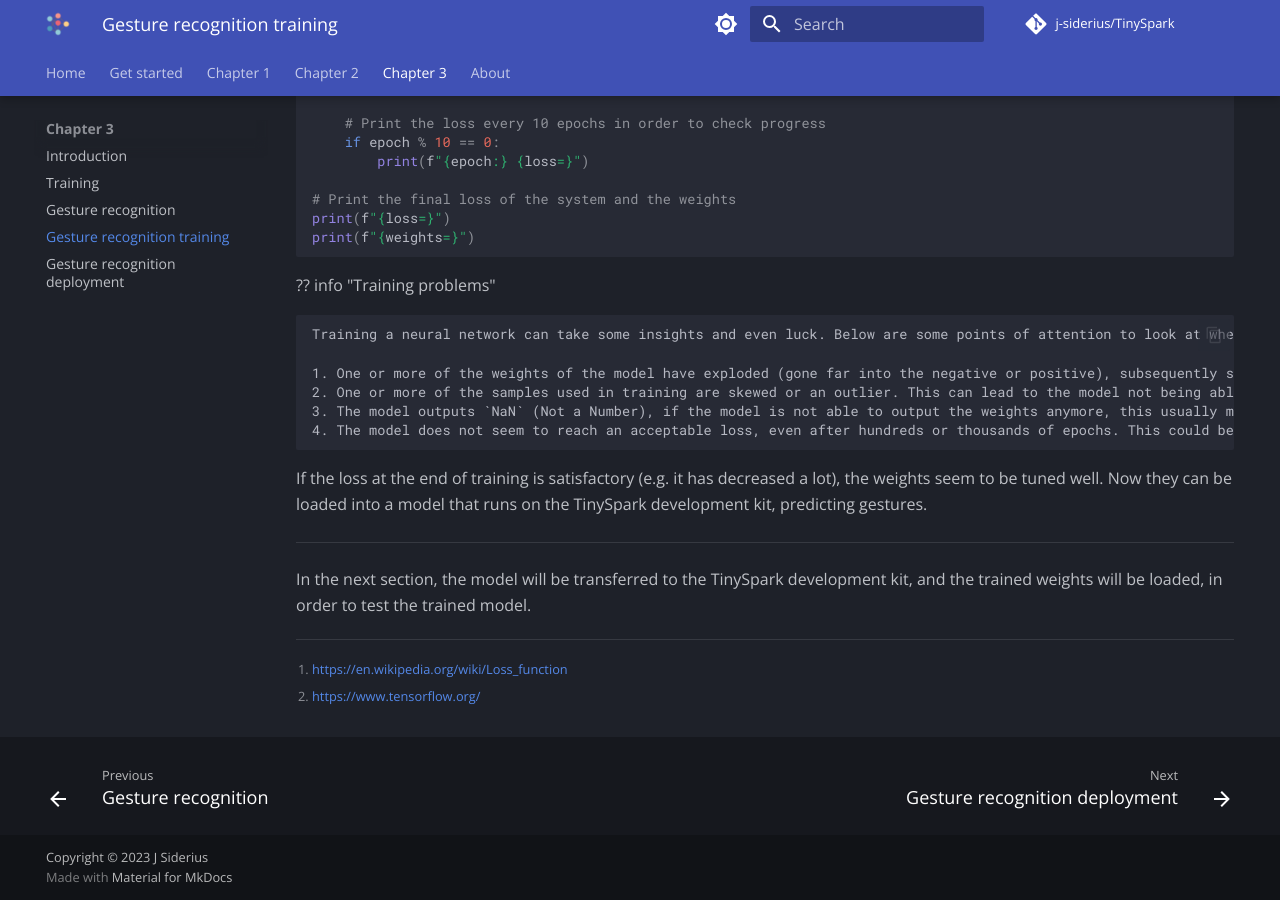
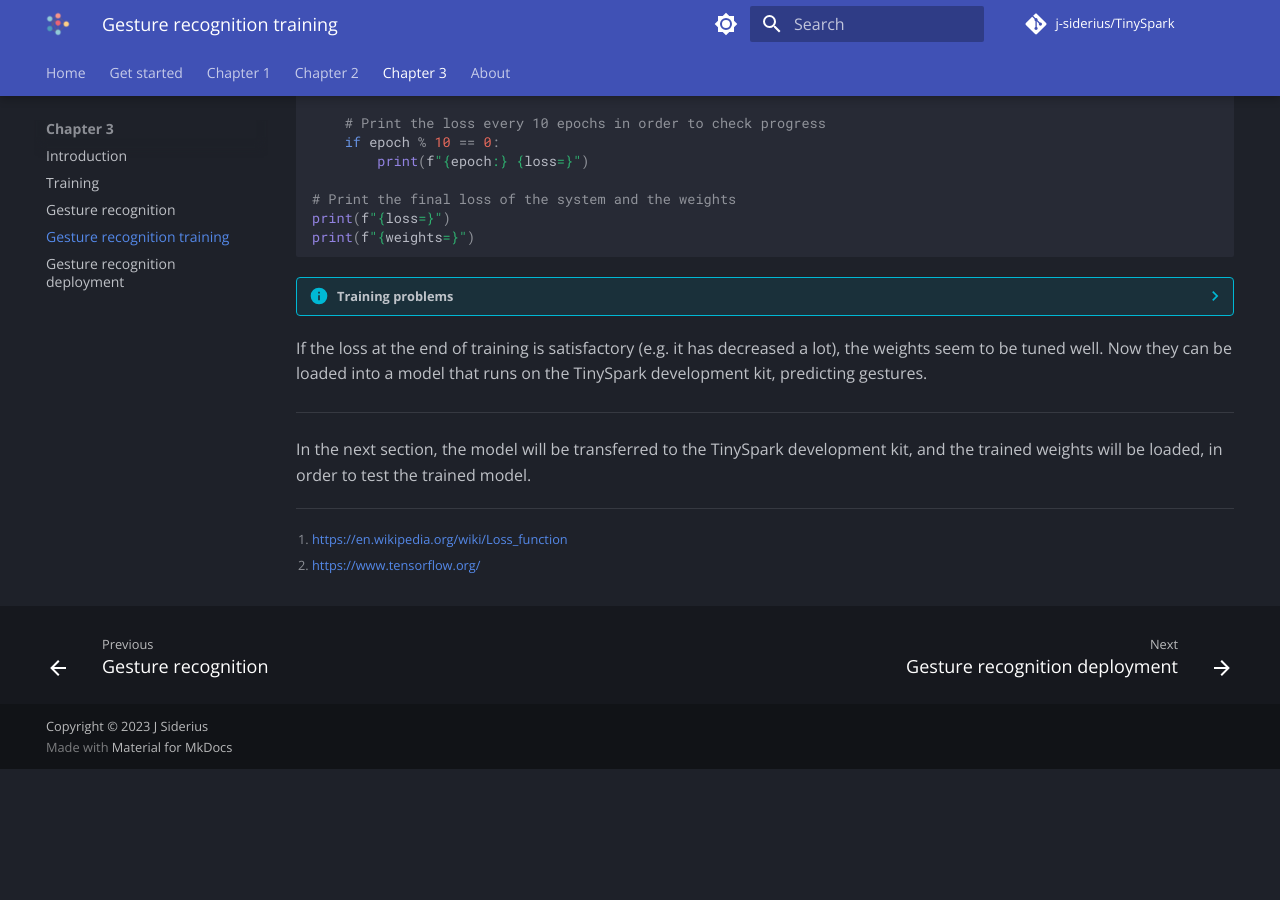
Before and after one commit to j-siderius/TinySpark, an MkDocs documentation site: the page built from docs/chapter3/gesture_recognition_training.md, in a window 1280 px wide and 900 px high, scrolled down 6141 px. Built offline with MkDocs 1.6.1 and Material for MkDocs 9.7.7, drawn with Linux system fonts in a browser that asks for light colours; comment, search, counter and statistics services are not loaded; after the commit the page ends 6910 px from its top, so only the background shows below that.

Commit message:
fix for popout

````diff
--- a/docs/chapter3/gesture_recognition_training.md
+++ b/docs/chapter3/gesture_recognition_training.md
@@ -265,7 +265,7 @@ print(f"{loss=}")
 print(f"{weights=}")
 ```
 
-?? info "Training problems"
+??? info "Training problems"
 
     Training a neural network can take some insights and even luck. Below are some points of attention to look at when the training does not work like intended.
 
````
